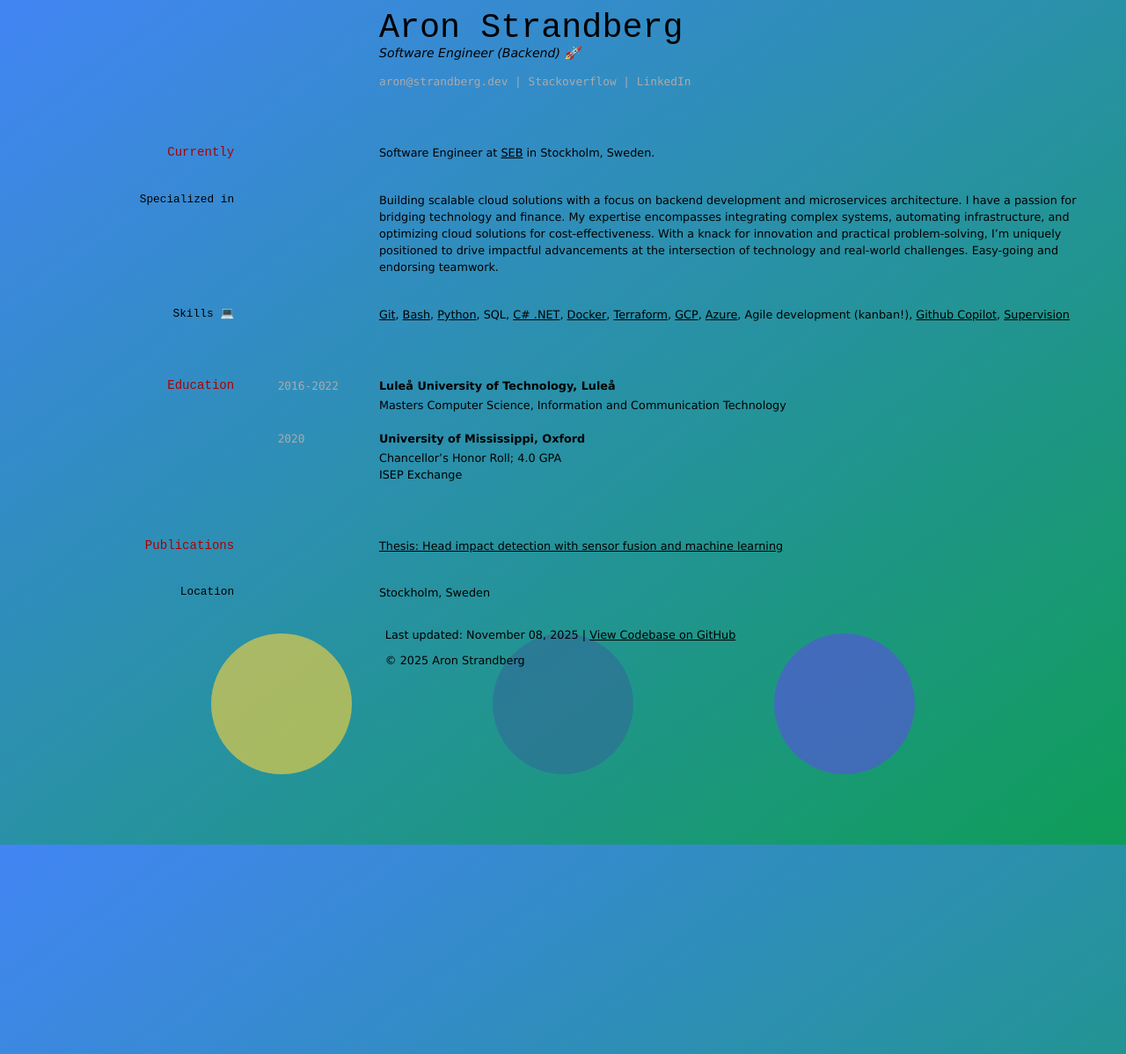
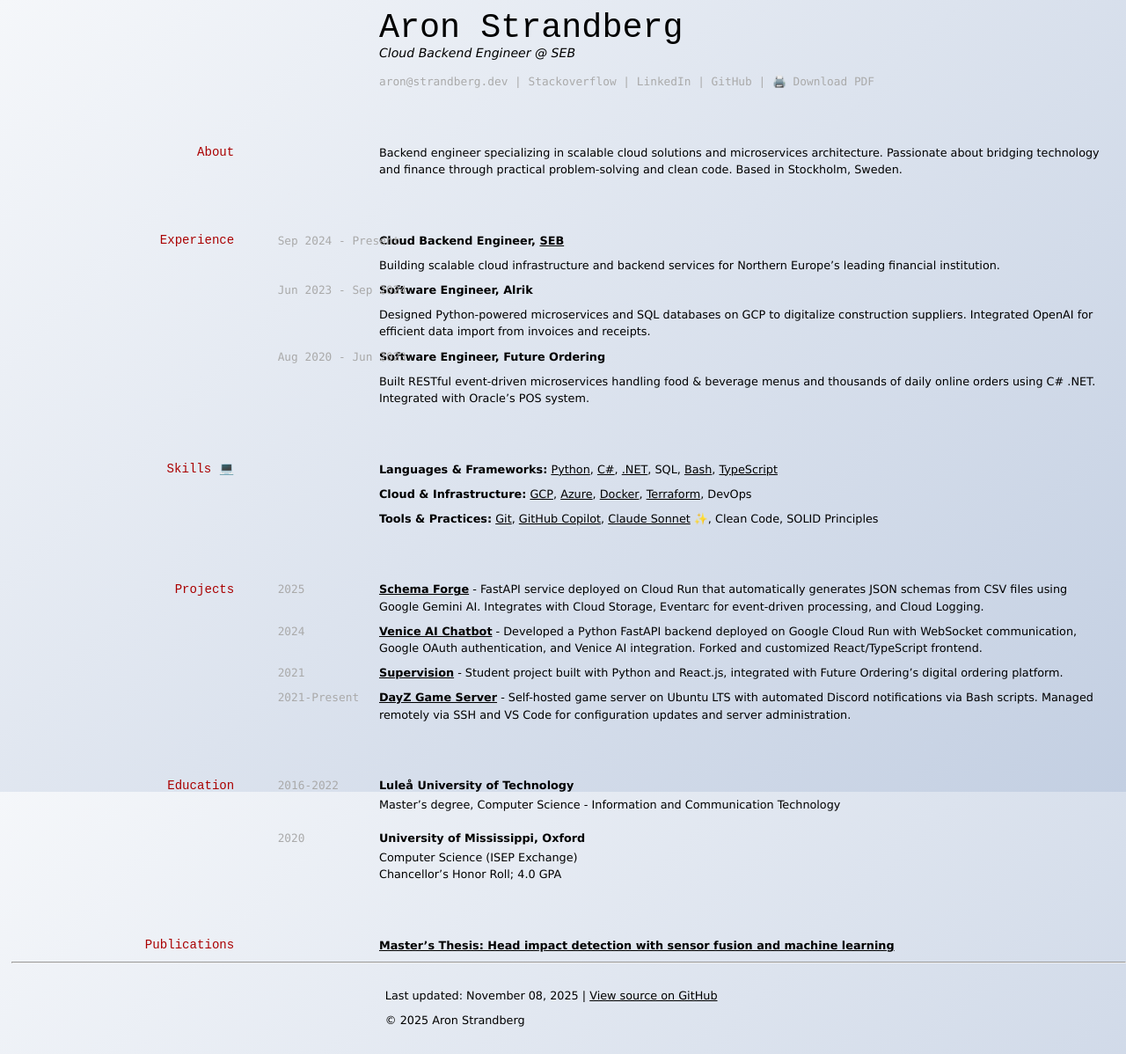
Before and after one commit to astrberg/strandberg.dev, a Jekyll site: the page built from index.md, in a window 1280 px wide. Shown: the whole page at 88% size. Built offline with Jekyll 4.4.1, drawn with Linux system fonts in a browser that asks for light colours; our own code applies the rules of GitHub Pages for plain Markdown files.

```diff
--- /dev/null
+++ b/Gemfile
@@ -0,0 +1,6 @@
+source "https://rubygems.org"
+
+gem "jekyll", "~> 4.3"
+gem "jekyll-seo-tag"
+gem "jekyll-sitemap"
+gem "webrick", "~> 1.8"
--- a/_config.yml
+++ b/_config.yml
@@ -1,6 +1,8 @@
-title: Software Engineer
-description: Software engineer based in Stockholm, Sweden. I am passionate about building software that is scalable, maintainable and user-friendly.
+url: "https://strandberg.dev"
+author: "Aron Strandberg"
+locale: "en_US"
 markdown: kramdown
 style: kjhealy
 plugins:
   - jekyll-seo-tag
+  - jekyll-sitemap
--- a/_layouts/me.html
+++ b/_layouts/me.html
@@ -3,9 +3,10 @@
   <head>
     {% seo %}
     <meta name="viewport" content="width=device-width">
+    <link rel="icon" type="image/svg+xml" href="/favicon.svg">
     <link href="media/{{ site.style }}-screen.css" type="text/css" rel="stylesheet" media="screen">
     <link href="media/{{ site.style }}-print.css" type="text/css" rel="stylesheet" media="print">
-    <link href="media/custom.css" type="text/css" rel="stylesheet" media="screen">
+    <link href="media/custom.css" type="text/css" rel="stylesheet" media="all">
   </head>
   <body>
     <div id="main">
--- a/index.md
+++ b/index.md
@@ -1,48 +1,82 @@
 ---
 layout: me
+title: Aron Strandberg - Cloud Backend Engineer @ SEB
+description: Aron Strandberg is a Cloud Backend Engineer at SEB in Stockholm, Sweden. Specializing in Python, C#, GCP, Azure, and microservices architecture.
 ---
 # Aron Strandberg
-Software Engineer (Backend) 🚀
+Cloud Backend Engineer @ SEB
 
 <div id="webaddress">
   <a href="mailto:aron@strandberg.dev">aron@strandberg.dev</a>
-  | <a href="https://stackoverflow.com/users/10439888/aron-strandberg">Stackoverflow</a>
-  | <a href="https://www.linkedin.com/in/aron-strandberg">LinkedIn</a>
+  | <a href="https://stackoverflow.com/users/10439888/aron-strandberg" target="_blank">Stackoverflow</a>
+  | <a href="https://www.linkedin.com/in/aron-strandberg" target="_blank">LinkedIn</a>
+  | <a href="https://github.com/astrberg" target="_blank">GitHub</a>
+  | <a href="javascript:window.print()" class="no-print">🖨️ Download PDF</a>
 </div>
 
-## Currently
+## About
 
-Software Engineer at [SEB](https://seb.se/){:target="_blank"} in Stockholm, Sweden.
+Backend engineer specializing in scalable cloud solutions and microservices architecture. Passionate about bridging technology and finance through practical problem-solving and clean code. Based in Stockholm, Sweden.
 
-### Specialized in
-Building scalable cloud solutions with a focus on backend development and microservices architecture. I have a passion for bridging technology and finance. My expertise encompasses integrating complex systems, automating infrastructure, and optimizing cloud solutions for cost-effectiveness. With a knack for innovation and practical problem-solving, I’m uniquely positioned to drive impactful advancements at the intersection of technology and real-world challenges. Easy-going and endorsing teamwork.
+## Experience
 
-### Skills 💻
+`Sep 2024 - Present`
+__Cloud Backend Engineer, [SEB](https://seb.se/){:target="_blank"}__
 
-[Git](https://git-scm.com/){:target="_blank"}, [Bash](https://www.gnu.org/software/bash/){:target="_blank"}, [Python](https://www.python.org/){:target="_blank"}, SQL, [C# .NET](https://dotnet.microsoft.com/en-us/languages/csharp){:target="_blank"}, [Docker](https://www.docker.com/){:target="_blank"}, [Terraform](https://www.terraform.io/){:target="_blank"}, [GCP](https://cloud.google.com/){:target="_blank"}, [Azure](https://azure.microsoft.com/){:target="_blank"}, Agile development (kanban!), [Github Copilot](https://github.com/features/copilot){:target="_blank"}, [Supervision](https://www.youtube.com/watch?v=oNadSzKORkI){:target="_blank"}
+Building scalable cloud infrastructure and backend services for Northern Europe's leading financial institution.
+
+`Jun 2023 - Sep 2024`
+__Software Engineer, Alrik__
+
+Designed Python-powered microservices and SQL databases on GCP to digitalize construction suppliers. Integrated OpenAI for efficient data import from invoices and receipts.
+
+`Aug 2020 - Jun 2023`
+__Software Engineer, Future Ordering__
+
+Built RESTful event-driven microservices handling food & beverage menus and thousands of daily online orders using C# .NET. Integrated with Oracle's POS system.
+
+## Skills 💻
+
+**Languages & Frameworks:** [Python](https://www.python.org/){:target="_blank"}, [C#](https://dotnet.microsoft.com/en-us/languages/csharp){:target="_blank"}, [.NET](https://dotnet.microsoft.com/){:target="_blank"}, SQL, [Bash](https://www.gnu.org/software/bash/){:target="_blank"}, [TypeScript](https://www.typescriptlang.org/){:target="_blank"}
+
+**Cloud & Infrastructure:** [GCP](https://cloud.google.com/){:target="_blank"}, [Azure](https://azure.microsoft.com/){:target="_blank"}, [Docker](https://www.docker.com/){:target="_blank"}, [Terraform](https://www.terraform.io/){:target="_blank"}, DevOps
+
+**Tools & Practices:** [Git](https://git-scm.com/){:target="_blank"}, [GitHub Copilot](https://github.com/features/copilot){:target="_blank"}, [Claude Sonnet](https://www.anthropic.com/claude){:target="_blank"} ✨, Clean Code, SOLID Principles
+
+## Projects
+
+`2025`
+**[Schema Forge](https://github.com/astrberg/schema-forge){:target="_blank"}** - FastAPI service deployed on Cloud Run that automatically generates JSON schemas from CSV files using Google Gemini AI. Integrates with Cloud Storage, Eventarc for event-driven processing, and Cloud Logging.
+
+`2024`
+**[Venice AI Chatbot](https://github.com/astrberg/chatbot-ui){:target="_blank"}** - Developed a Python FastAPI backend deployed on Google Cloud Run with WebSocket communication, Google OAuth authentication, and Venice AI integration. Forked and customized React/TypeScript frontend.
+
+`2021`
+**[Supervision](https://www.youtube.com/watch?v=oNadSzKORkI){:target="_blank"}** - Student project built with Python and React.js, integrated with Future Ordering's digital ordering platform.
+
+`2021-Present`
+**[DayZ Game Server](https://github.com/astrberg/dayz-config){:target="_blank"}** - Self-hosted game server on Ubuntu LTS with automated Discord notifications via Bash scripts. Managed remotely via SSH and VS Code for configuration updates and server administration.
 
 ## Education
 
 `2016-2022`
-__Luleå University of Technology, Luleå__
+__Luleå University of Technology__
 
-- Masters Computer Science, Information and Communication Technology
+- Master's degree, Computer Science - Information and Communication Technology
 
 `2020`
 __University of Mississippi, Oxford__
 
-- Chancellor’s Honor Roll; 4.0 GPA
-- ISEP Exchange
+- Computer Science (ISEP Exchange)
+- Chancellor's Honor Roll; 4.0 GPA
 
 ## Publications
 
-[Thesis: Head impact detection with sensor fusion and machine learning](https://urn.kb.se/resolve?urn=urn:nbn:se:ltu:diva-90124){:target="_blank"}
+**[Master's Thesis: Head impact detection with sensor fusion and machine learning](https://urn.kb.se/resolve?urn=urn:nbn:se:ltu:diva-90124){:target="_blank"}**
 
-### Location
-
-Stockholm, Sweden
+---
 
 <footer>
-  <p>Last updated: {{ site.time | date: '%B %d, %Y' }} | <a href="https://github.com/astrberg/strandberg.dev">View Codebase on GitHub</a></p>
+  <p>Last updated: {{ site.time | date: '%B %d, %Y' }} | <a href="https://github.com/astrberg/strandberg.dev" target="_blank">View source on GitHub</a></p>
   <p>© {{ site.time | date: '%Y' }} Aron Strandberg</p>
 </footer>
--- a/media/custom.css
+++ b/media/custom.css
@@ -1,12 +1,8 @@
 @import url("kjhealy-screen.css");
 
 html {
-    background: url("background.svg");
-    background-size: cover;
-    background-position: center;
+    background: linear-gradient(135deg, #f5f7fa 0%, #c3cfe2 100%);
     background-attachment: fixed;
-    background-repeat: no-repeat;
-    height: 110%;
 }
 
 footer {
@@ -16,7 +12,36 @@ footer {
 code {
 	font: normal normal;
 	font-size: 100%;
-	/*line-height: 1em;*/
 	font-family: Menlo,monospace,sans-serif;
 	color: #aaa;
 }
+
+@media (max-width: 768px) {
+    p code {
+        position: static;
+        display: block;
+        margin-bottom: 0.5em;
+        font-size: 85%;
+    }
+
+    ul {
+        left: 0;
+        width: 100%;
+        padding-left: 1em;
+    }
+
+    #main {
+        padding: 20px 15px;
+    }
+}
+
+@media print {
+    .no-print {
+        display: none !important;
+    }
+
+    p code {
+        position: relative !important;
+        left: -11% !important;
+    }
+}
--- /dev/null
+++ b/robots.txt
@@ -0,0 +1,4 @@
+User-agent: *
+Allow: /
+
+Sitemap: https://strandberg.dev/sitemap.xml
```
Also changed, not shown: favicon.svg (added), media/background.svg (deleted), 1 other file.
